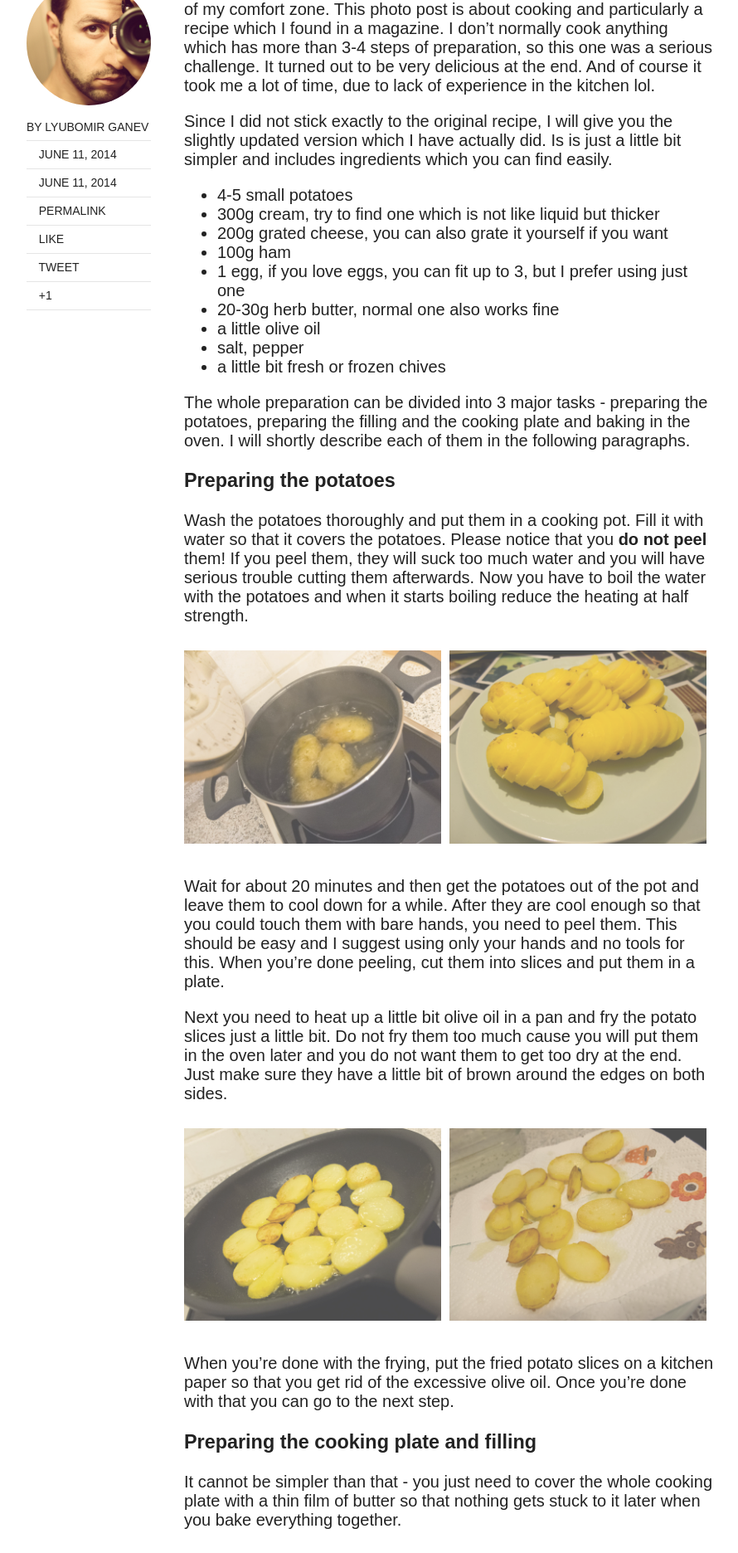
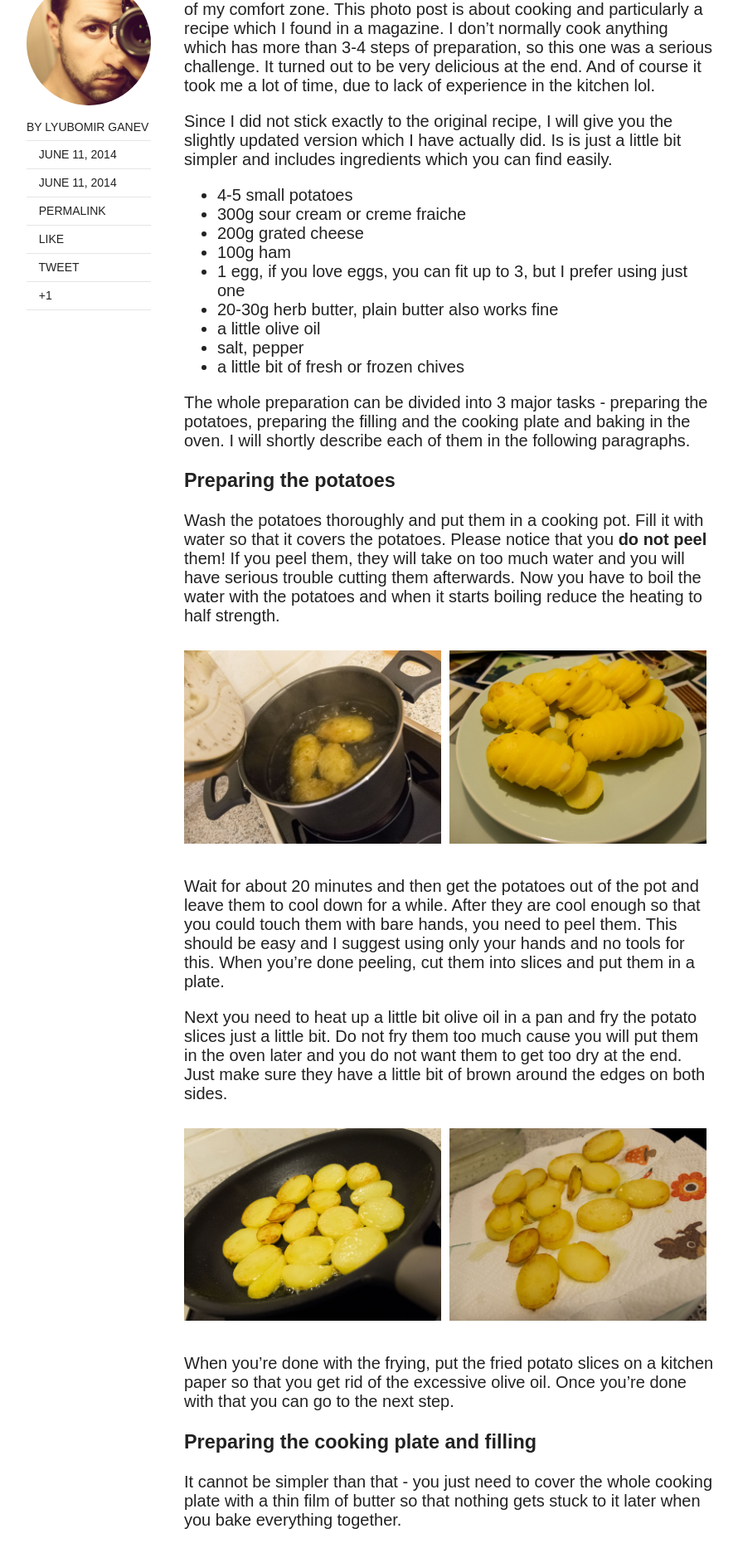
Before and after one commit to luboganev/luboganev.github.io, a Jekyll site: the page built from _posts/2014-06-11-cooking-recipe-1.md, in a window 1280 px wide. Shown: the part 825-2697 px from the top of the page at 83% size, without its empty margins (128-1018 px from the left). Built offline with Jekyll 4.4.1, drawn with Linux system fonts in a browser that asks for light colours; nearby versions of some CDN libraries.

Commit message:
Fixed image styling and edited cooking post

```diff
--- a/_posts/2014-06-11-cooking-recipe-1.md
+++ b/_posts/2014-06-11-cooking-recipe-1.md
@@ -15,20 +15,20 @@
 Since I did not stick exactly to the original recipe, I will give you the slightly updated version which I have actually did. Is is just a little bit simpler and includes ingredients which you can find easily.
 
 - 4-5 small potatoes
-- 300g cream, try to find one which is not like liquid but thicker
-- 200g grated cheese, you can also grate it yourself if you want
+- 300g sour cream or creme fraiche
+- 200g grated cheese
 - 100g ham
 - 1 egg, if you love eggs, you can fit up to 3, but I prefer using just one
-- 20-30g herb butter, normal one also works fine
+- 20-30g herb butter, plain butter also works fine
 - a little olive oil
 - salt, pepper
-- a little bit fresh or frozen chives
+- a little bit of fresh or frozen chives
 
 The whole preparation can be divided into 3 major tasks - preparing the potatoes, preparing the filling and the cooking plate and baking in the oven. I will shortly describe each of them in the following paragraphs.
 
 ### Preparing the potatoes
 
-Wash the potatoes thoroughly and put them in a cooking pot. Fill it with water so that it covers the potatoes. Please notice that you **do not peel** them! If you peel them, they will suck too much water and you will have serious trouble cutting them afterwards. Now you have to boil the water with the potatoes and when it starts boiling reduce the heating at half strength.
+Wash the potatoes thoroughly and put them in a cooking pot. Fill it with water so that it covers the potatoes. Please notice that you **do not peel** them! If you peel them, they will take on too much water and you will have serious trouble cutting them afterwards. Now you have to boil the water with the potatoes and when it starts boiling reduce the heating to half strength.
 
 <figure class="half">
 	<a href="{{ site.url }}/images/2014-06-11-cooking-recipe-1/img_1.jpg"><img src="{{ site.url }}/images/2014-06-11-cooking-recipe-1/img_1.jpg"></a>
```
Also changed, not shown: assets/css/main.min.css.
